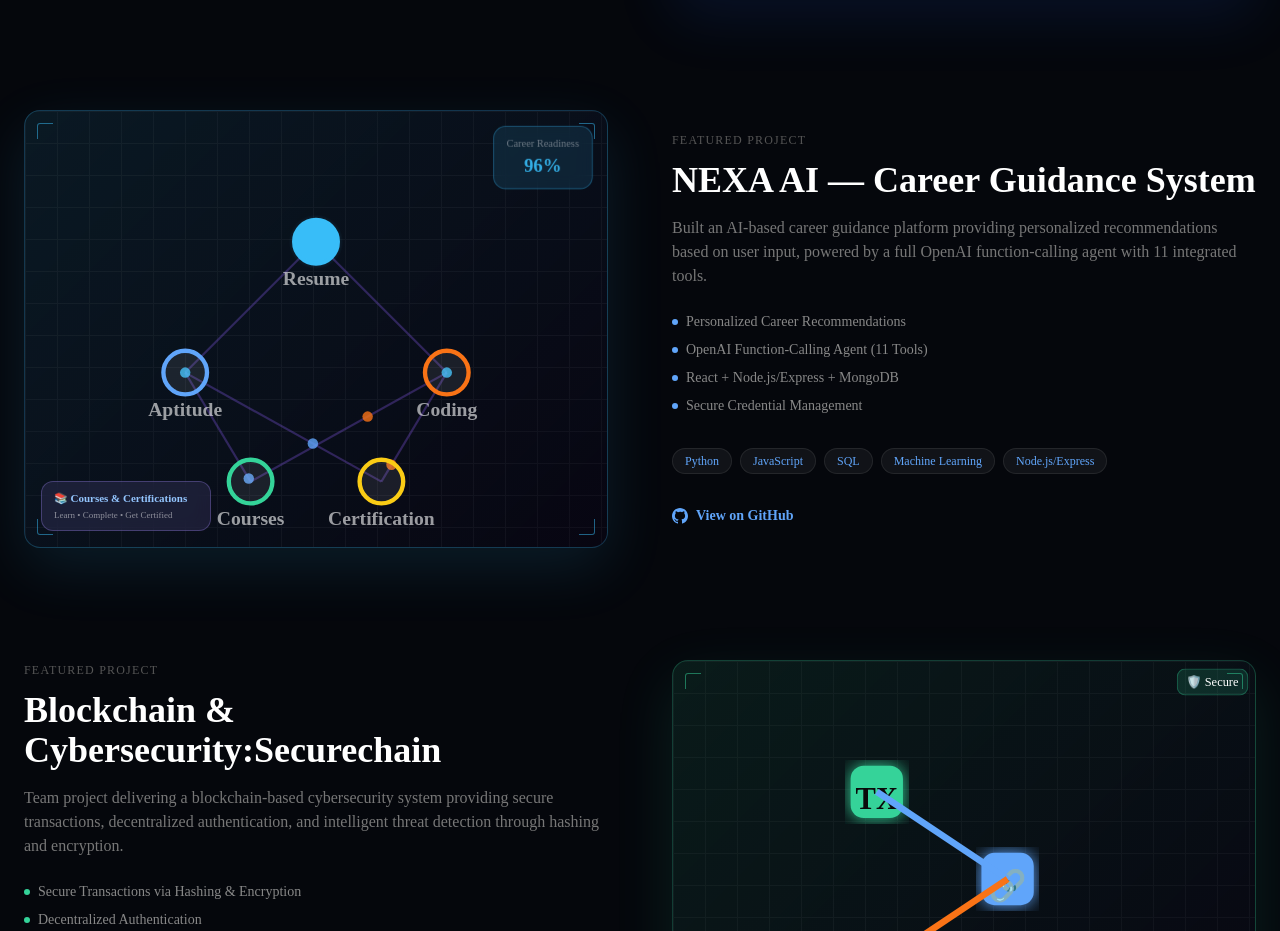
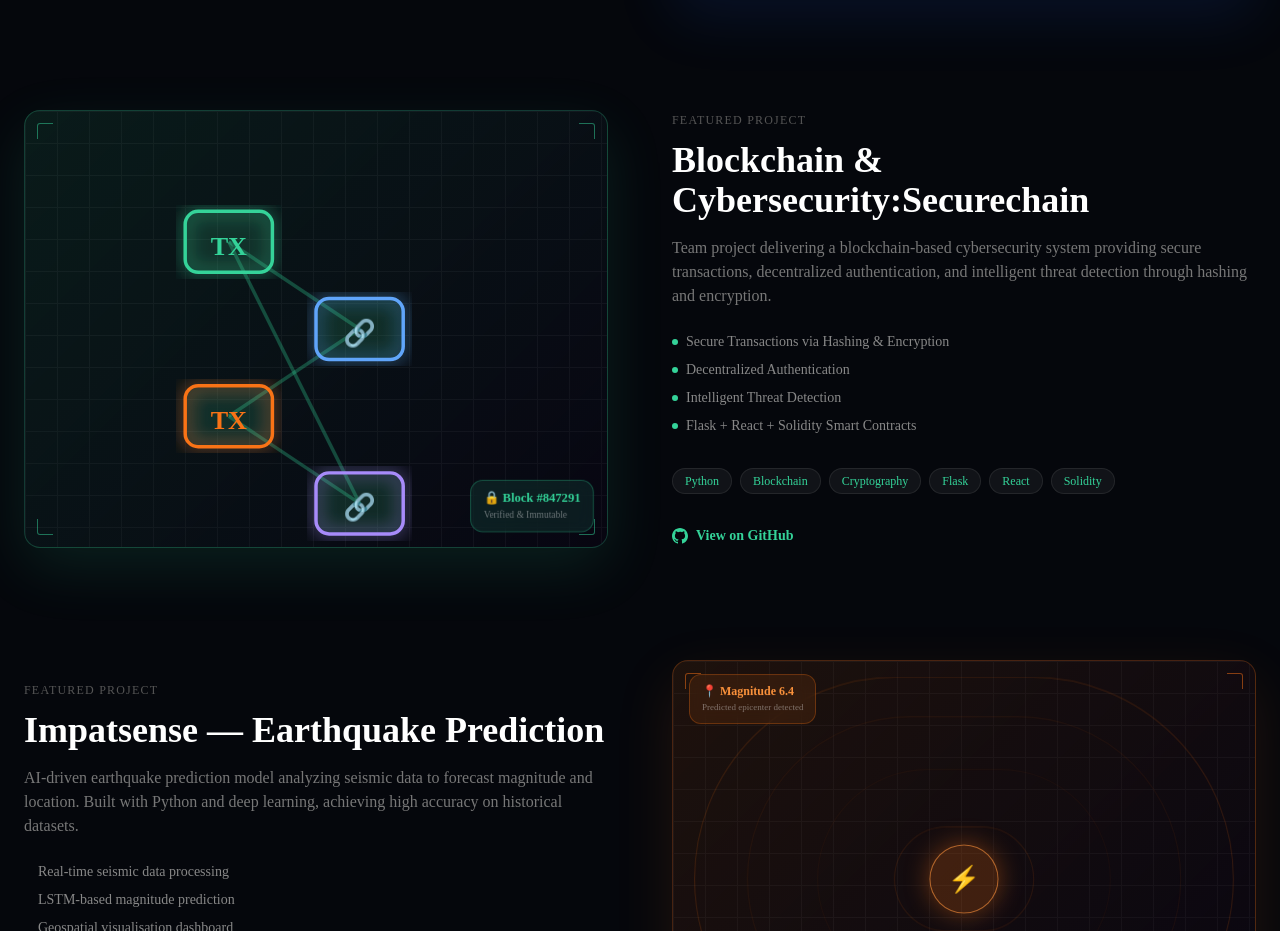
Before and after one commit to KABI1212/Kabilesh-Portfolio, a Next.js app: page / in a window 1280 px wide. Shown: the part 5961-6892 px from the top of the page. Built offline with nearby package versions, Linux system fonts and the light colour scheme; a web font is replaced by a local one.

Commit message:
Remove NEXA AI project and keep 3 featured projects

```diff
--- a/components/FeaturedProjects.tsx
+++ b/components/FeaturedProjects.tsx
@@ -131,137 +131,7 @@
 }
 
 /* ─────────────────────────────────────────
-   PROJECT 2 — NEXA AI animation (AI interview)
-───────────────────────────────────────── */
-function AIPathfinderAnim({ isVisible }: { isVisible: boolean }) {
-  const nodes = [
-    { x: 50, y: 30, label: 'Resume', color: '#38bdf8' },
-    { x: 20, y: 60, label: 'Aptitude', color: '#60a5fa' },
-    { x: 80, y: 60, label: 'Coding', color: '#f97316' },
-    { x: 35, y: 85, label: 'Courses', color: '#34d399' },
-    { x: 65, y: 85, label: 'Certification', color: '#facc15' },
-  ]
-  const edges = [[0, 1], [0, 2], [1, 3], [2, 4], [1, 4], [2, 3]]
-  const [active, setActive] = useState(0)
-
-  useEffect(() => {
-    if (!isVisible) return
-    const t = setInterval(() => setActive((a) => (a + 1) % nodes.length), 1200)
-    return () => clearInterval(t)
-  }, [isVisible])
-
-  return (
-    <div className="relative w-full h-full flex items-center justify-center overflow-hidden">
-      <svg viewBox="0 0 100 100" className="w-full h-full absolute inset-0">
-        <defs>
-          {nodes.map((n, i) => (
-            <radialGradient key={i} id={`ng${i}`}>
-              <stop offset="0%" stopColor={n.color} stopOpacity="0.6" />
-              <stop offset="100%" stopColor={n.color} stopOpacity="0" />
-            </radialGradient>
-          ))}
-        </defs>
-
-        {edges.map(([a, b], i) => (
-          <motion.line
-            key={i} x1={nodes[a].x} y1={nodes[a].y} x2={nodes[b].x} y2={nodes[b].y}
-            stroke="rgba(139,92,246,0.3)" strokeWidth="0.5"
-            initial={{ pathLength: 0 }} animate={isVisible ? { pathLength: 1 } : { pathLength: 0 }}
-            transition={{ duration: 1, delay: i * 0.15 }}
-          />
-        ))}
-
-        {edges.map(([a, b], i) => (
-          <motion.circle
-            key={`p${i}`}
-            cx={toFiniteNumber(nodes[a].x, 0)}
-            cy={toFiniteNumber(nodes[a].y, 0)}
-            r={toFiniteNumber(1.2, 1.2)}
-            fill={nodes[a].color}
-            opacity={0.8}
-            animate={isVisible ? { cx: [nodes[a].x, nodes[b].x], cy: [nodes[a].y, nodes[b].y] } : {}}
-            transition={{ duration: 1.5, delay: i * 0.3, repeat: Infinity, repeatDelay: 1 }}
-          />
-        ))}
-
-        {nodes.map((n, i) => (
-          <g key={i}>
-            {i === active && (
-              <motion.circle
-                cx={toFiniteNumber(n.x, 0)}
-                cy={toFiniteNumber(n.y, 0)}
-                r={toFiniteNumber(8, 8)}
-                fill={`url(#ng${i})`}
-                initial={{ r: 6 }}
-                animate={isVisible ? { r: [6, 10, 6] } : { r: 6 }}
-                transition={{ duration: 1, repeat: Infinity }}
-              />
-            )}
-            <circle
-              cx={toFiniteNumber(n.x, 0)}
-              cy={toFiniteNumber(n.y, 0)}
-              r={toFiniteNumber(i === active ? 5 : 5, 5)}
-              fill={i === active ? n.color : 'rgba(255,255,255,0.08)'}
-              stroke={n.color}
-              strokeWidth="1"
-            />
-            <text x={toFiniteNumber(n.x, 0)} y={toFiniteNumber(n.y + 10, 0)} textAnchor="middle" fill="rgba(255,255,255,0.6)" fontSize="4.5" fontWeight="600">{n.label}</text>
-          </g>
-        ))}
-      </svg>
-
-      <motion.div
-        className="absolute top-4 right-4 rounded-xl px-3 py-2 text-center"
-        style={{
-          background: "rgba(56,189,248,0.12)",
-          border: "1px solid rgba(56,189,248,0.3)",
-          backdropFilter: "blur(8px)",
-        }}
-        animate={isVisible ? { scale: [1, 1.04, 1] } : {}}
-        transition={{ duration: 2, repeat: Infinity }}
-      >
-        <p className="text-[10px] text-white/40">
-          Career Readiness
-        </p>
-
-        <motion.p
-          className="text-lg font-black text-sky-400"
-          animate={isVisible ? { opacity: [0.7, 1, 0.7] } : {}}
-          transition={{ duration: 1.5, repeat: Infinity }}
-        >
-          96%
-        </motion.p>
-      </motion.div>
-
-      <motion.div
-        className="absolute bottom-4 left-4 rounded-xl px-3 py-2 w-[170px]"
-        style={{
-          background: "rgba(167,139,250,0.12)",
-          border: "1px solid rgba(167,139,250,0.3)",
-          backdropFilter: "blur(8px)",
-        }}
-        initial={{ opacity: 0, x: -10 }}
-        animate={
-          isVisible
-            ? { opacity: 1, x: 0 }
-            : { opacity: 0, x: -10 }
-        }
-        transition={{ delay: 1.5 }}
-      >
-        <p className="text-[11px] text-blue-300 font-semibold mb-0.5">
-          📚 Courses & Certifications
-        </p>
-
-        <p className="text-[9px] text-white/50 whitespace-nowrap">
-          Learn • Complete • Get Certified
-        </p>
-      </motion.div>
-    </div>
-  )
-}
-
-/* ─────────────────────────────────────────
-   PROJECT 3 — SecureChain animation (blockchain)
+   PROJECT 2 — SecureChain animation (blockchain)
 ───────────────────────────────────────── */
 function BlockchainAnim({ isVisible }: { isVisible: boolean }) {
   const blocks = [
@@ -283,107 +153,123 @@
           </filter>
         </defs>
         {blocks.map((b, i) => (
+          <motion.line
+            key={i}
+            x1={toFiniteNumber(b.x, 0)}
+            y1={toFiniteNumber(b.y, 0)}
+            x2={toFiniteNumber(blocks[(i + 1) % blocks.length].x, 0)}
+            y2={toFiniteNumber(blocks[(i + 1) % blocks.length].y, 0)}
+            stroke="rgba(52,211,153,0.3)"
+            strokeWidth="0.8"
+            strokeDasharray="2 2"
+            initial={{ pathLength: 0 }}
+            animate={isVisible ? { pathLength: 1 } : { pathLength: 0 }}
+            transition={{ duration: 1.2, delay: i * 0.2 }}
+          />
+        ))}
+        {blocks.map((b, i) => (
           <g key={i}>
-            <motion.rect
-              x={b.x - 6} y={b.y - 6} width="12" height="12" rx="3"
-              fill={b.color} filter="url(#glow)"
-              initial={{ scale: 0, rotate: -45 }}
-              animate={isVisible ? { scale: 1, rotate: 0 } : { scale: 0, rotate: -45 }}
-              transition={{ delay: i * 0.25, type: 'spring' }}
+            <rect
+              x={toFiniteNumber(b.x - 10, 0)}
+              y={toFiniteNumber(b.y - 7, 0)}
+              width={toFiniteNumber(20, 20)}
+              height={toFiniteNumber(14, 14)}
+              rx={toFiniteNumber(3, 3)}
+              fill="rgba(52,211,153,0.08)"
+              stroke={b.color}
+              strokeWidth="0.8"
+              filter="url(#glow)"
             />
-            <text x={b.x} y={b.y + 4} textAnchor="middle" fill="#0a0a0a" fontSize="7" fontWeight="bold">
+            <text
+              x={toFiniteNumber(b.x, 0)}
+              y={toFiniteNumber(b.y + 3, 0)}
+              textAnchor="middle"
+              fill={b.color}
+              fontSize="6"
+              fontWeight="bold"
+            >
               {b.label}
             </text>
-            {i > 0 && (
-              <motion.line
-                x1={blocks[i - 1].x} y1={blocks[i - 1].y} x2={b.x} y2={b.y}
-                stroke={b.color} strokeWidth="1.5" strokeDasharray="3 2"
-                initial={{ pathLength: 0 }} animate={isVisible ? { pathLength: 1 } : { pathLength: 0 }}
-                transition={{ delay: i * 0.2, duration: 0.8 }}
-              />
-            )}
           </g>
         ))}
       </svg>
       <motion.div
-        className="absolute top-2 right-2 rounded-lg px-2 py-1 text-xs"
-        style={{ background: 'rgba(52,211,153,0.15)', border: '1px solid rgba(52,211,153,0.3)' }}
-        animate={isVisible ? { scale: [1, 1.05, 1] } : {}} transition={{ duration: 1.5, repeat: Infinity }}
+        className="absolute bottom-4 right-4 rounded-xl px-3 py-2 text-xs"
+        style={{
+          background: 'rgba(52,211,153,0.1)',
+          border: '1px solid rgba(52,211,153,0.3)',
+          backdropFilter: 'blur(8px)',
+        }}
+        animate={isVisible ? { scale: [1, 1.05, 1] } : {}}
+        transition={{ duration: 2, repeat: Infinity }}
       >
-        🛡️ Secure
+        <p className="text-emerald-400 font-semibold">🔒 Block #847291</p>
+        <p className="text-white/40" style={{ fontSize: 9 }}>
+          Verified & Immutable
+        </p>
       </motion.div>
     </div>
   )
 }
 
 /* ─────────────────────────────────────────
-   PROJECT 4 — Impatsense Earthquake Prediction
+   PROJECT 3 — ImpactSense animation (earthquake)
 ───────────────────────────────────────── */
 function EarthquakeAnim({ isVisible }: { isVisible: boolean }) {
-  // deterministic pseudo‑random wave (no Math.random on every render)
-  const waveData = [0, 0.2, 0.5, 0.8, 0.4, 0.1, -0.2, -0.6, -0.4, 0, 0.3, 0.6, 0.9, 0.7, 0.2, -0.3, -0.7, -0.5, 0, 0.4]
-  const width = 320, height = 160
-  const stepX = width / (waveData.length - 1)
-  const points = waveData.map((v, i) => ({
-    x: i * stepX,
-    y: height / 2 - v * 50,
-  }))
-  const path = points.map((p, i) => `${i === 0 ? 'M' : 'L'}${p.x},${p.y}`).join(' ')
-
+  const waves = [1, 2, 3, 4]
   return (
     <div className="relative w-full h-full flex items-center justify-center overflow-hidden">
-      <svg viewBox={`0 0 ${width} ${height}`} className="w-full h-full">
-        <defs>
-          <linearGradient id="seismoGrad" x1="0" y1="0" x2="1" y2="0">
-            <stop offset="0%" stopColor="#f97316" stopOpacity="0.8" />
-            <stop offset="100%" stopColor="#ef4444" stopOpacity="0.9" />
-          </linearGradient>
-        </defs>
-        {/* Grid */}
-        <g opacity="0.1" stroke="white" strokeWidth="0.5">
-          {[0, 1, 2, 3, 4].map((i) => (
-            <line key={i} x1={0} y1={(i / 4) * height} x2={width} y2={(i / 4) * height} strokeDasharray="4 4" />
-          ))}
-        </g>
-
-        {/* Wave line */}
-        <motion.path
-          d={path} fill="none" stroke="url(#seismoGrad)" strokeWidth="2.5" strokeLinecap="round"
-          initial={{ pathLength: 0 }} animate={isVisible ? { pathLength: 1 } : { pathLength: 0 }}
-          transition={{ duration: 2.5, ease: 'easeInOut' }}
-        />
-
-        {/* Alert circle */}
-        <motion.circle
-          cx={toFiniteNumber(width - 30, 0)}
-          cy={toFiniteNumber(30, 0)}
-          r={toFiniteNumber(14, 14)}
-          fill="none"
-          stroke="#ef4444"
-          strokeWidth="2"
-          initial={{ scale: 0, opacity: 0 }}
-          animate={isVisible ? { scale: 1, opacity: 1 } : { scale: 0, opacity: 0 }}
-          transition={{ delay: 1.8 }}
-        />
-        <text x={toFiniteNumber(width - 30, 0)} y={toFiniteNumber(34, 0)} textAnchor="middle" fill="#ef4444" fontSize="8" fontWeight="bold">
-          ⚠️
-        </text>
-      </svg>
+      <div className="absolute inset-0 flex items-center justify-center">
+        {waves.map((w) => (
+          <motion.div
+            key={w}
+            className="absolute rounded-full border border-orange-500/40"
+            style={{ width: `${w * 22}%`, height: `${w * 22}%` }}
+            animate={
+              isVisible
+                ? {
+                    scale: [1, 1.15, 1],
+                    opacity: [0.6, 0.1, 0.6],
+                  }
+                : {}
+            }
+            transition={{
+              duration: 2.4,
+              repeat: Infinity,
+              delay: w * 0.4,
+              ease: 'easeInOut',
+            }}
+          />
+        ))}
+      </div>
       <motion.div
-        className="absolute bottom-4 left-4 rounded-xl px-3 py-2 text-xs"
-        style={{ background: 'rgba(249,115,22,0.15)', border: '1px solid rgba(249,115,22,0.3)', backdropFilter: 'blur(8px)' }}
-        initial={{ opacity: 0, x: -10 }} animate={isVisible ? { opacity: 1, x: 0 } : {}}
-        transition={{ delay: 2 }}
+        className="relative z-10 flex flex-col items-center justify-center w-16 h-16 rounded-full bg-orange-500/20 border border-orange-400/60 shadow-[0_0_24px_rgba(249,115,22,0.4)]"
+        animate={isVisible ? { scale: [1, 1.1, 1] } : {}}
+        transition={{ duration: 1.6, repeat: Infinity }}
       >
-        <p className="text-orange-400 font-semibold">📈 Predicted M5.8</p>
-        <p className="text-white/50" style={{ fontSize: 9 }}>Japan Trench · 14:32 UTC</p>
+        <span className="text-2xl">⚡</span>
+      </motion.div>
+      <motion.div
+        className="absolute top-4 left-4 rounded-xl px-3 py-2 text-xs"
+        style={{
+          background: 'rgba(249,115,22,0.1)',
+          border: '1px solid rgba(249,115,22,0.3)',
+          backdropFilter: 'blur(8px)',
+        }}
+        animate={isVisible ? { y: [0, -3, 0] } : {}}
+        transition={{ duration: 2, repeat: Infinity, ease: 'easeInOut' }}
+      >
+        <p className="text-orange-400 font-semibold">📍 Magnitude 6.4</p>
+        <p className="text-white/40" style={{ fontSize: 9 }}>
+          Predicted epicenter detected
+        </p>
       </motion.div>
     </div>
   )
 }
 
 /* ─────────────────────────────────────────
-   Data — all four projects
+   Data — three projects
 ───────────────────────────────────────── */
 const featured = [
   {
@@ -404,24 +290,6 @@
       'Automated Task Handling',
     ],
     Animation: PriceCheckerAnim,
-  },
-  {
-    label: 'Featured Project',
-    title: 'NEXA AI — Career Guidance System',
-    description:
-      'Built an AI-based career guidance platform providing personalized recommendations based on user input, powered by a full OpenAI function-calling agent with 11 integrated tools.',
-    tech: ['Python', 'JavaScript', 'SQL', 'Machine Learning', 'Node.js/Express'],
-    link: 'https://github.com/KABI1212/NEXA-AI',
-    accentColor: 'text-blue-400',
-    borderColor: 'border-blue-500/20',
-    accentRgb: '56,189,248',
-    highlights: [
-      'Personalized Career Recommendations',
-      'OpenAI Function-Calling Agent (11 Tools)',
-      'React + Node.js/Express + MongoDB',
-      'Secure Credential Management',
-    ],
-    Animation: AIPathfinderAnim,
   },
   {
     label: 'Featured Project',
```
